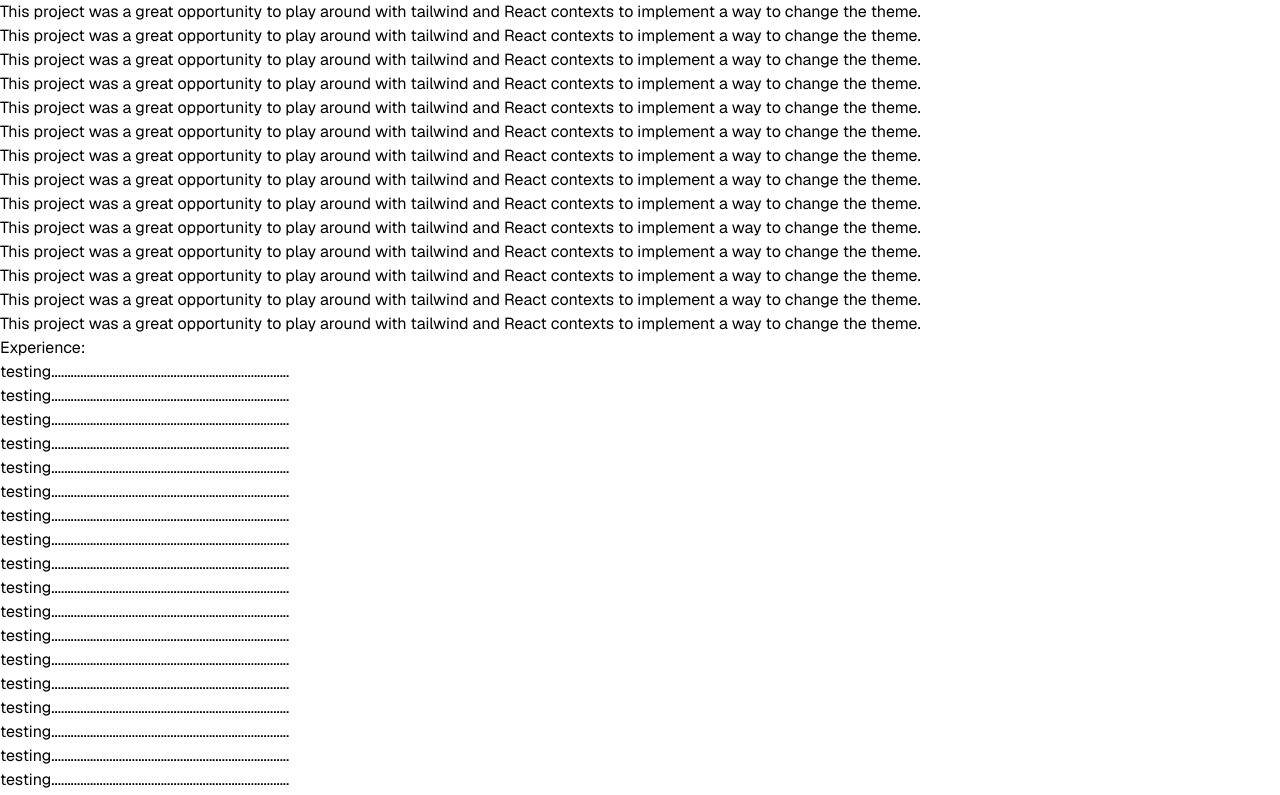
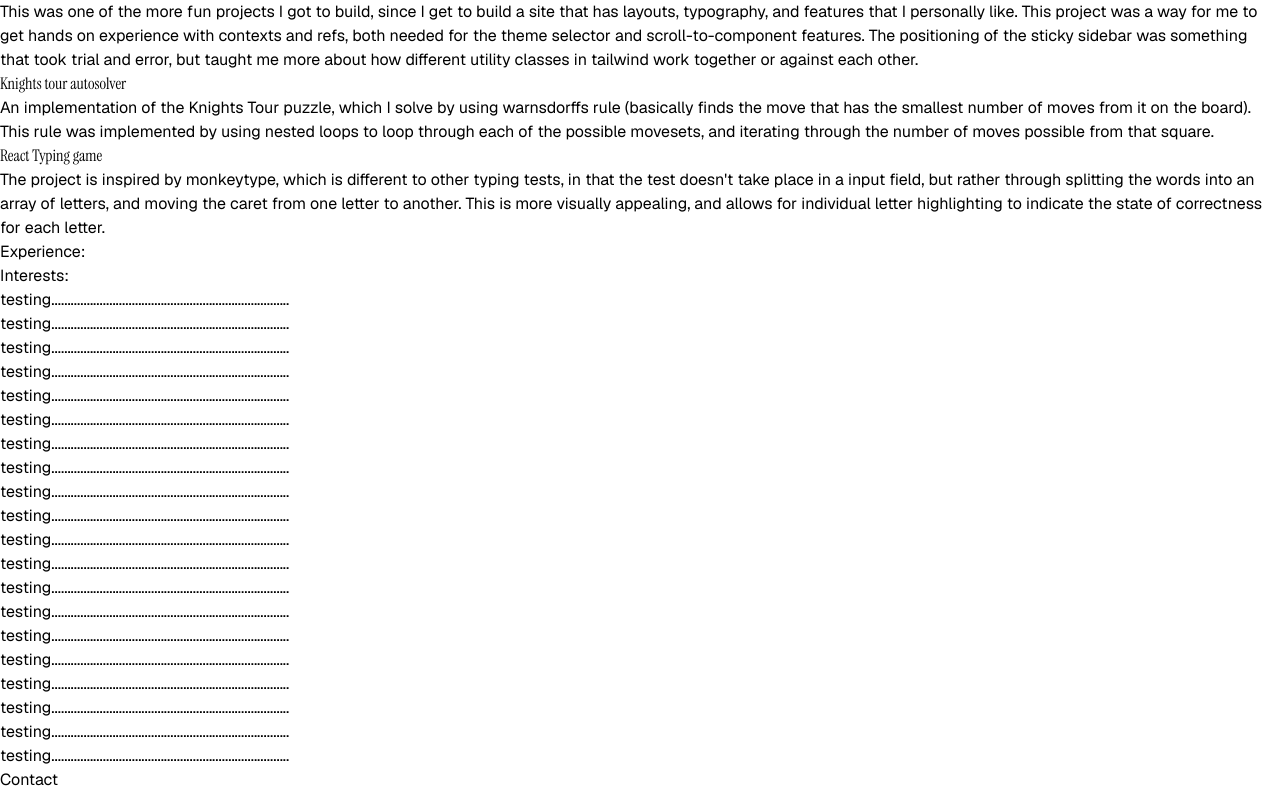
Before and after one commit to NaokiTM/portfolio-site, a Next.js app: page / in a window 1280 px wide. Shown: the part 1140-1935 px from the top of the page. Built offline with nearby package versions, Linux system fonts and the light colour scheme.

Commit message:
moved hero ref from being attached to hero, to a div in the corner of the viewport

```diff
--- a/next.config.ts
+++ b/next.config.ts
@@ -1,9 +1,9 @@
 import type { NextConfig } from "next";
 
 const nextConfig: NextConfig = {
-  basePath: '/portfolio-site',
-  output: "export",
-  reactStrictMode: true,
+  // basePath: '/portfolio-site',
+  // output: "export",
+  // reactStrictMode: true,
 };
 
 export default nextConfig;
--- a/src/app/components/Navbar.tsx
+++ b/src/app/components/Navbar.tsx
@@ -1,14 +1,10 @@
 'use client'
 import React from 'react'
-import { useRef } from 'react';
-import { instrumentserif } from '../layout'
 import { FiHome } from "react-icons/fi";
-import { FiUser } from "react-icons/fi";
 import { FiBox } from "react-icons/fi";
 import { FiBriefcase } from "react-icons/fi";
 import { FiSmile } from "react-icons/fi";
 import { FiNavigation } from "react-icons/fi";
-import { useState } from 'react';
 
 interface NavbarProps {
   scrollTo: (section: string) => void
--- a/src/app/components/content/Experience.tsx
+++ b/src/app/components/content/Experience.tsx
@@ -4,49 +4,6 @@ export default function Experience() {
   return (
     <div className=''>
       <div className={`leading-none tracking-tighter font-semibold text-5xl pb-8`}>Experience:</div>
-      <div>testing..........................................................................</div>
-
-      <div>testing..........................................................................</div>
-
-      <div>testing..........................................................................</div>
-
-      <div>testing..........................................................................</div>
-
-      <div>testing..........................................................................</div>
-
-      <div>testing..........................................................................</div>
-
-      <div>testing..........................................................................</div>
-
-      <div>testing..........................................................................</div>
-
-      <div>testing..........................................................................</div>
-
-      <div>testing..........................................................................</div>
-
-      <div>testing..........................................................................</div>
-
-      <div>testing..........................................................................</div>
-
-      <div>testing..........................................................................</div>
-
-      <div>testing..........................................................................</div>
-
-      <div>testing..........................................................................</div>
-
-      <div>testing..........................................................................</div>
-
-      <div>testing..........................................................................</div>
-
-      <div>testing..........................................................................</div>
-
-      <div>testing..........................................................................</div>
-
-      <div>testing..........................................................................</div>
-
-      <div>testing..........................................................................</div>
-
-      <div>testing..........................................................................</div>
 
     </div>
   )
--- a/src/app/components/content/Hero.tsx
+++ b/src/app/components/content/Hero.tsx
@@ -1,5 +1,4 @@
 import React from 'react'
-import { instrumentserif } from '../../layout'
 import { instrumentserifitalic } from '../../layout';
 import DarkModeButton from '../../components/common/DarkModeButton';
 import MoonOrSun from '../common/MoonOrSun';
--- a/src/app/components/content/Projects.tsx
+++ b/src/app/components/content/Projects.tsx
@@ -1,24 +1,19 @@
 import React from 'react'
+import { instrumentserifitalic } from '@/app/layout'
 
 export default function Projects() {
   return (
     <div className=''>
         <div className={`leading-none tracking-tighter font-semibold text-5xl pb-8`}>Projects:</div>
-        <div>Portfolio (This site!)</div>
-        <p>This project was a great opportunity to play around with tailwind and React contexts to implement a way to change the theme.</p>
-        <p>This project was a great opportunity to play around with tailwind and React contexts to implement a way to change the theme.</p>
 
-        <p>This project was a great opportunity to play around with tailwind and React contexts to implement a way to change the theme.</p>
-        <p>This project was a great opportunity to play around with tailwind and React contexts to implement a way to change the theme.</p>        <p>This project was a great opportunity to play around with tailwind and React contexts to implement a way to change the theme.</p>
-        <p>This project was a great opportunity to play around with tailwind and React contexts to implement a way to change the theme.</p>
-        <p>This project was a great opportunity to play around with tailwind and React contexts to implement a way to change the theme.</p>
-        <p>This project was a great opportunity to play around with tailwind and React contexts to implement a way to change the theme.</p>
-        <p>This project was a great opportunity to play around with tailwind and React contexts to implement a way to change the theme.</p>
-        <p>This project was a great opportunity to play around with tailwind and React contexts to implement a way to change the theme.</p>
-        <p>This project was a great opportunity to play around with tailwind and React contexts to implement a way to change the theme.</p>
-        <p>This project was a great opportunity to play around with tailwind and React contexts to implement a way to change the theme.</p>
-        <p>This project was a great opportunity to play around with tailwind and React contexts to implement a way to change the theme.</p>
-        <p>This project was a great opportunity to play around with tailwind and React contexts to implement a way to change the theme.</p>
+        <div className={`${instrumentserifitalic.className} text-3xl`}>Portfolio (This site!)</div>
+        <p>This was one of the more fun projects I got to build, since I get to build a site that has layouts, typography, and features that I personally like. This project was a way for me to get hands on experience with contexts and refs, both needed for the theme selector and scroll-to-component features. The positioning of the sticky sidebar was something that took trial and error, but taught me more about how different utility classes in tailwind work together or against each other. </p>
+
+        <div className={`${instrumentserifitalic.className} text-3xl mt-8`}>Knights tour autosolver</div>
+        <p>An implementation of the Knights Tour puzzle, which I solve by using warnsdorffs rule (basically finds the move that has the smallest number of moves from it on the board). This rule was implemented by using nested loops to loop through each of the possible movesets, and iterating through the number of moves possible from that square.</p>
+
+        <div className={`${instrumentserifitalic.className} text-3xl mt-8`}>React Typing game</div>
+        <p>The project is inspired by monkeytype, which is different to other typing tests, in that the test doesn't take place in a input field, but rather through splitting the words into an array of letters, and moving the caret from one letter to another. This is more visually appealing, and allows for individual letter highlighting to indicate the state of correctness for each letter.</p>
     </div>
   )
 }
--- a/src/app/layout.tsx
+++ b/src/app/layout.tsx
@@ -4,11 +4,6 @@ import { Instrument_Serif } from 'next/font/google';
 import { GeistSans } from 'geist/font/sans';
 import "./globals.css";
 import ThemeWrapper from "./contexts/ThemeWrapper";
-
-const instrumentserif = Instrument_Serif({
-  subsets: ["latin"],
-  weight: "400",
-});
 
 const instrumentserifitalic = Instrument_Serif({
   subsets: ["latin"],
@@ -37,5 +32,4 @@ export default function RootLayout({
   );
 }
 
-export { instrumentserif };
 export { instrumentserifitalic }
--- a/src/app/page.tsx
+++ b/src/app/page.tsx
@@ -48,7 +48,8 @@ export default function Home() {
       <Navbar scrollTo={scrollTo}/>
 
       <div className='flex p-16 flex-col'>
-          <div ref = {heroRef}>
+          <div className='absolute top-0 left-0' ref = {heroRef}></div>
+          <div>
              <Hero />
           </div>
           <div ref = {projectsRef}>
```
